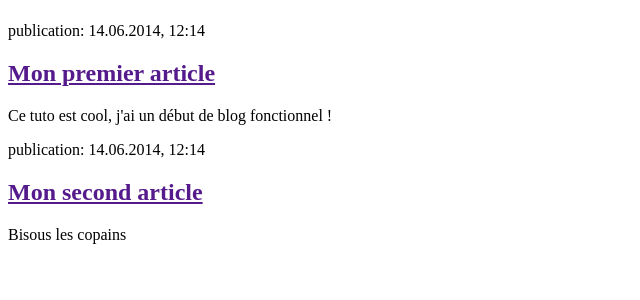
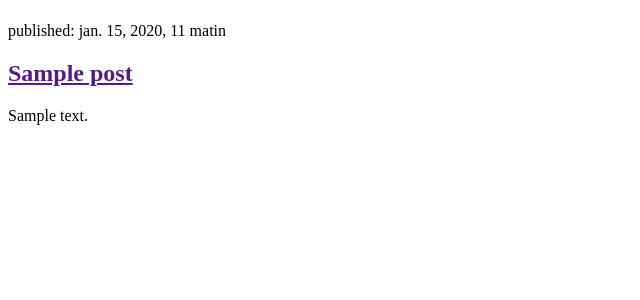
Before and after one commit to Tiffany1503/mon-nouveau-blog, a Django app: page / in a window 1280 px wide. Shown: the part 58-358 px from the top of the page, without its empty margins (0-640 px from the left). Run offline with Django 3.2, Linux system fonts and the light colour scheme; tables that the repository leaves empty hold one stand-in row (values such as "Sample post").

Commit message:
Modification des templates pour afficher les posts contenus dans la base de données.

```diff
--- a/blog/templates/blog/post_list.html
+++ b/blog/templates/blog/post_list.html
@@ -8,16 +8,12 @@
             <h1><a href="/">Blog Django Girls</a></h1>
         </header>
 
-        <article>
-            <time>publication: 14.06.2014, 12:14</time>
-            <h2><a href="">Mon premier article</a></h2>
-            <p>Ce tuto est cool, j'ai un début de blog fonctionnel !</p>
-        </article>
-
-        <article>
-            <time>publication: 14.06.2014, 12:14</time>
-            <h2><a href="">Mon second article</a></h2>
-            <p>Bisous les copains</p>
-        </article>
+        {% for post in posts %}
+            <article>
+                <time>published: {{ post.published_date }}</time>
+                <h2><a href="">{{ post.title }}</a></h2>
+                <p>{{ post.text|linebreaksbr }}</p>
+            </article>
+        {% endfor %}
     </body>
 </html>
--- a/blog/views.py
+++ b/blog/views.py
@@ -1,4 +1,7 @@
 from django.shortcuts import render
+from django.utils import timezone
+from .models import Post
 
 def post_list(request):
-    return render(request, 'blog/post_list.html', {})
+    posts=Post.objects.filter(published_date__lte=timezone.now()).order_by('published_date')
+    return render(request, 'blog/post_list.html', {'posts':posts})
```
